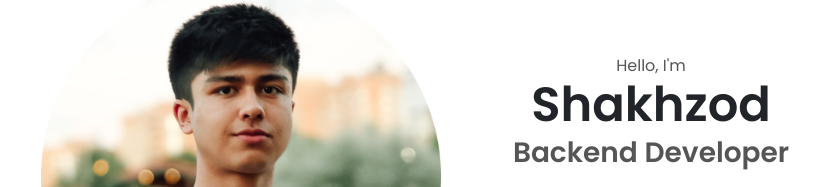
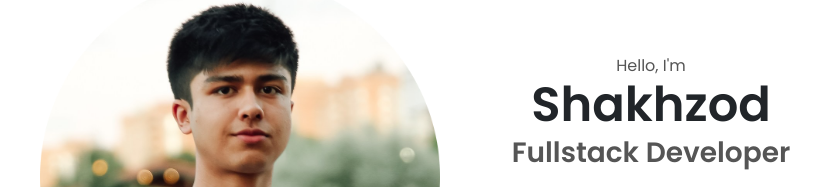
Before and after one commit to elBukhara/portfolio, a plain HTML site: page index.html in a window 1280 px wide. Shown: the part 239-426 px from the top of the page, 225-1055 px from the left. Drawn offline with nearby package versions, Linux system fonts and the light colour scheme.

Commit message:
edited: title name

```diff
--- a/index.html
+++ b/index.html
@@ -60,7 +60,7 @@
       <div class="col text-center my-auto">
         <p class="fs-6">Hello, I'm</p>
         <h1 class="title fw-bolder">Shakhzod</h1>
-        <p class="section__text__p2 fw-bold">Backend Developer</p>
+        <p class="section__text__p2 fw-bold">Fullstack Developer</p>
         <div class="btn-container">
           <button class="btn btn-outline-secondary" onclick="window.open('./assets/linkedin.png')">
             Download CV
```
